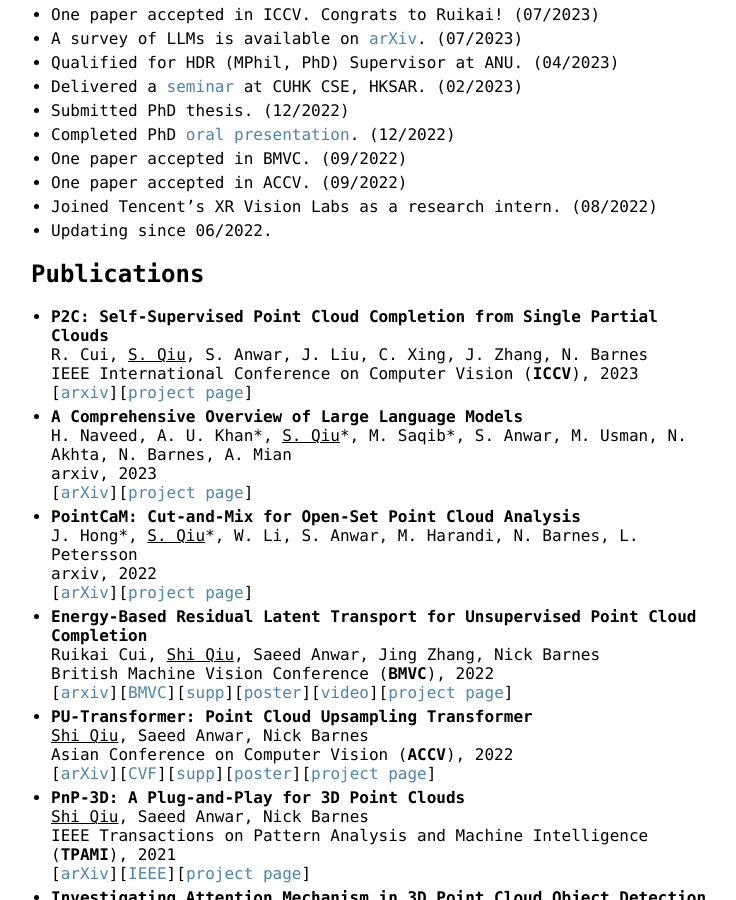
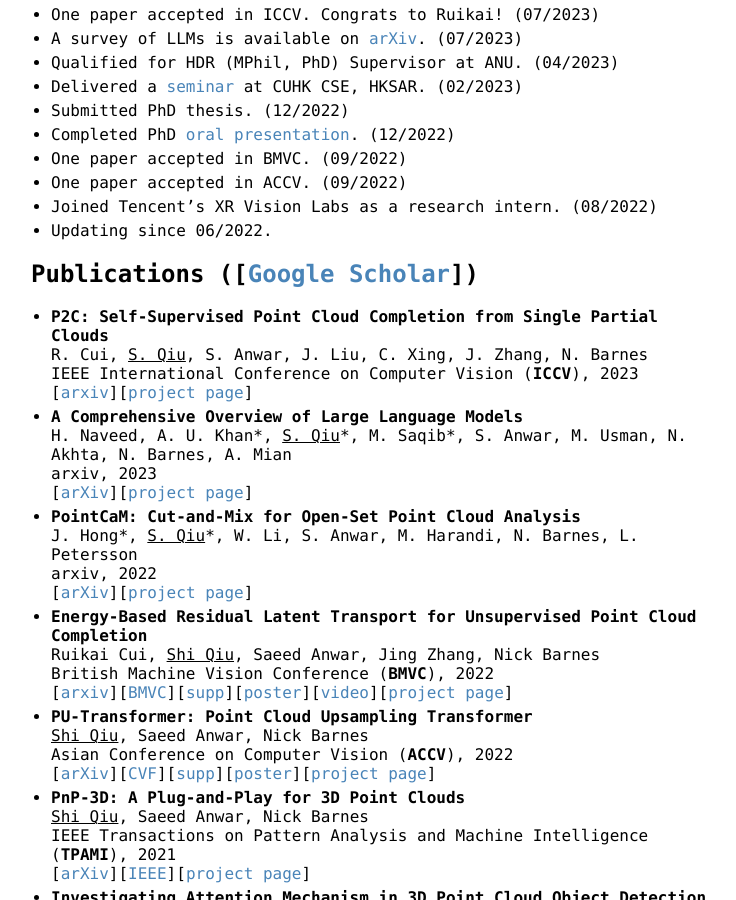
Before and after one commit to ShiQiu0419/ShiQiu0419.github.io, a Jekyll site: the page built from index.md, in a window 1280 px wide and 900 px high, scrolled down 414 px. Shown: the whole window, without its empty margins (259-995 px from the left). Built offline with Jekyll 4.4.1, drawn with Linux system fonts in a browser that asks for light colours; our own code applies the rules of GitHub Pages for plain Markdown files.

Commit message:
Update index.md

```diff
--- a/index.md
+++ b/index.md
@@ -21,7 +21,7 @@ I will be joining the Department of Computer Science and Engineering at The Chin
 * Joined Tencent's XR Vision Labs as a research intern. (08/2022)
 * Updating since 06/2022.
 
-## Publications
+## Publications ([[Google Scholar](https://scholar.google.com.hk/citations?user=OPNVthUAAAAJ&hl)])
 * **P2C: Self-Supervised Point Cloud Completion from Single Partial Clouds**
 R. Cui, <ins>S. Qiu</ins>, S. Anwar, J. Liu, C. Xing, J. Zhang, N. Barnes
 IEEE International Conference on Computer Vision (**ICCV**), 2023
```
